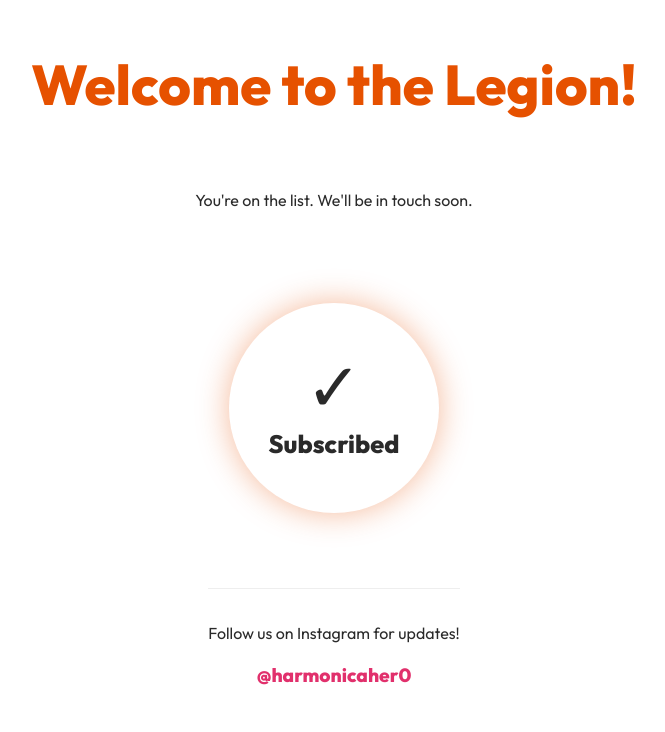
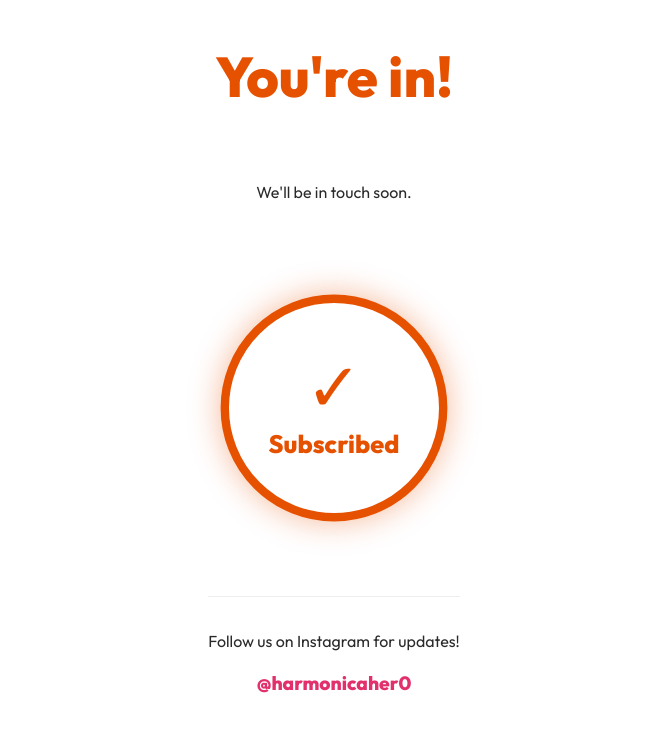
Before and after one commit to Jack-Taylor-Gorman/HHTWebpage, a React (Vite) app: page / in a window 1280 px wide. Both pictures are taken after typing "Sample", "name@example.com", "5" into the empty fields and a click on the button "JOIN THE LIST". Shown: the top 732 px of the page, without its empty margins (306-971 px from the left). Built offline with nearby package versions, Linux system fonts and the light colour scheme.

Commit message:
Update success state UI and colors

```diff
--- a/src/WaitingList.tsx
+++ b/src/WaitingList.tsx
@@ -43,8 +43,8 @@ export const WaitingList: React.FC = () => {
     if (submitted) {
         return (
             <div className="waiting-list-container success">
-                <h1>Welcome to the Legion!</h1>
-                <p>You're on the list. We'll be in touch soon.</p>
+                <h1>You're in!</h1>
+                <p>We'll be in touch soon.</p>
                 <div className="note-display active">
                     <div className="hole-number">✓</div>
                     <div className="note-name">Subscribed</div>
--- a/src/index.css
+++ b/src/index.css
@@ -535,7 +535,7 @@ a:hover {
   padding: 2rem;
   border-radius: 1rem;
   min-width: 300px;
-  border: 2px solid var(--color-line);
+  border: 2px solid #eee;
   box-shadow: 0 4px 20px rgba(0, 0, 0, 0.05);
 }
 
@@ -546,18 +546,18 @@ a:hover {
   flex-direction: column;
   justify-content: center;
   align-items: center;
-  background: var(--color-black);
+  background: #fff;
   border-radius: 50%;
   width: 200px;
   height: 200px;
   margin-left: auto;
   margin-right: auto;
-  border: 8px solid var(--color-line);
+  border: 8px solid #eee;
   transition: all 0.2s cubic-bezier(0.175, 0.885, 0.32, 1.275);
 }
 
 .note-display.active {
-  border-color: var(--primary-orange);
+  border-color: #E65100;
   transform: scale(1.05);
   box-shadow: 0 0 30px rgba(230, 81, 0, 0.4);
 }
@@ -565,7 +565,7 @@ a:hover {
 .hole-number {
   font-size: 4rem;
   font-weight: 800;
-  color: var(--color-white);
+  color: #E65100;
   line-height: 1;
 }
 
@@ -579,7 +579,7 @@ a:hover {
 
 .note-name {
   font-size: 1.5rem;
-  color: var(--primary-orange);
+  color: #E65100;
   font-weight: 800;
   margin-top: 0.2rem;
 }
```
